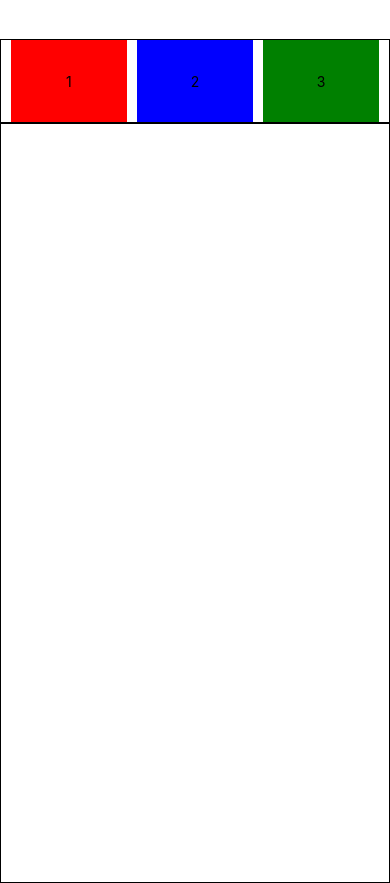
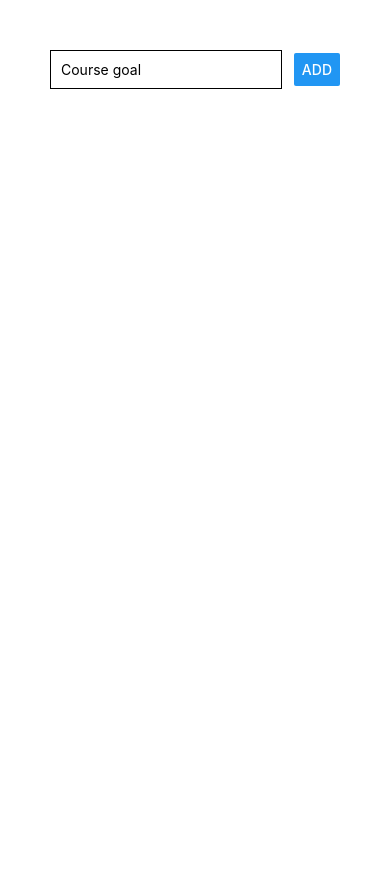
Before and after one commit to toddbauermeister/rn-complete-guide, a React Native app: screen / in a window 390 px wide. After the commit the page ends 844 px from the top, so only its background shows below. Built offline with nearby package versions, Linux system fonts and the light colour scheme.

Commit message:
going back to the text input, moving styles out

```diff
--- a/App.js
+++ b/App.js
@@ -1,11 +1,36 @@
 import React from 'react';
-import { Button, TextInput, View, Text } from 'react-native';
+import { Button, TextInput, View, Text, StyleSheet } from 'react-native';
+
+const styles = StyleSheet.create({
+  screen: {
+    padding: 50
+  },
+  inputContainer: {
+    flexDirection: 'row',
+    justifyContent: 'space-between',
+    alignItems: 'center',
+  },
+  input: {
+    borderColor: 'black',
+    borderWidth: 1,
+    padding: 10,
+    width: '80%',
+  }
+});
 
 export default function App() {
   return (
     <>
+      <View style={styles.screen}>
+        <View style={styles.inputContainer}>
+          <TextInput placeholder="Course goal" style={styles.input} />
+          <Button title="ADD" />
+        </View>
+        <View>
+        </View>
+      </View>
       {/* Header */}
-      <View style={{ height: '10%', marginTop: '10%', flexDirection: 'row', justifyContent: 'space-evenly', alignItems: 'flex-start', borderColor: 'black', borderWidth: 1 }}>
+      {/* <View style={{ height: '10%', marginTop: '10%', flexDirection: 'row', justifyContent: 'space-evenly', alignItems: 'flex-start', borderColor: 'black', borderWidth: 1 }}>
         <View
           style={{
             backgroundColor: 'red',
@@ -39,12 +64,12 @@ export default function App() {
         >
           <Text>3</Text>
         </View>
-      </View>
+      </View> */}
 
       {/* Body */}
-      <View style={{height: '90%', borderColor: 'black', borderWidth: 1 }}>
+      {/* <View style={{height: '90%', borderColor: 'black', borderWidth: 1 }}>
 
-      </View>
+      </View> */}
     </>
   );
 }
```
